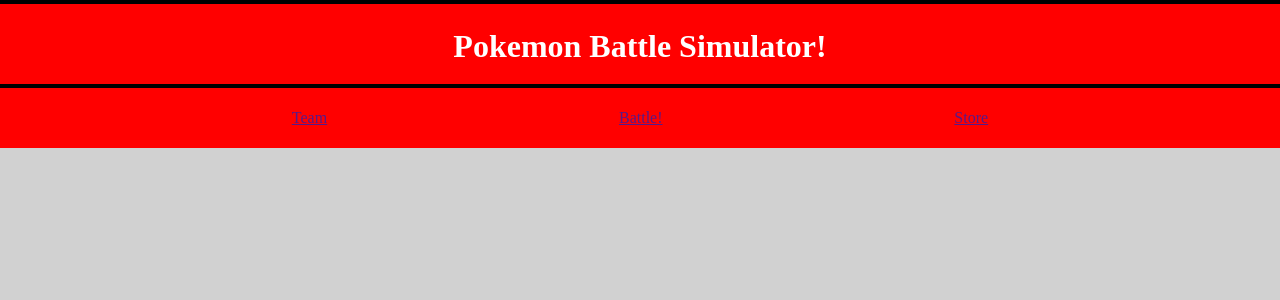
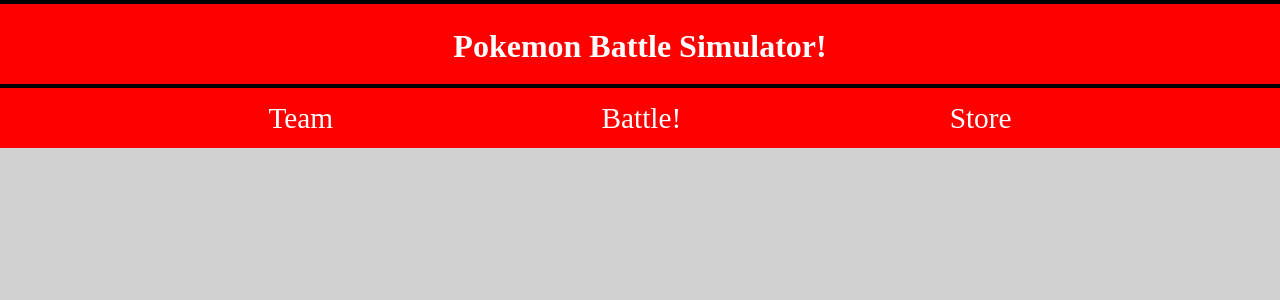
Before and after one commit to Serrin-Sage/Pokemon-Battle-Project, a React (Vite) app: page / in a window 1280 px wide. Shown: the top 300 px of the page. Built offline with nearby package versions, Linux system fonts and the light colour scheme.

Commit message:
added css styling to link titles

```diff
--- a/src/index.css
+++ b/src/index.css
@@ -21,6 +21,7 @@
 .header-title {
   margin: auto;
   padding: 1.5rem;
+  cursor: default;
 }
 
 .navbar {
@@ -31,3 +32,29 @@
   justify-content: space-evenly;
   align-items: center;
 }
+
+.link-title {
+  text-decoration: none;
+  display: inline-block;
+  position: relative;
+  font-size: 22pt;
+  color: white;
+}
+
+.link-title:after {
+  content: '';
+    position: absolute;
+    width: 100%;
+    transform: scaleX(0);
+    height: 2px;
+    bottom: 0;
+    left: 0;
+    background-color: #ffffff;
+    transform-origin: bottom;
+    transition: transform 0.20s ease-out;
+}
+
+.link-title:hover:after {
+  transform: scaleX(1);
+  transform-origin: bottom;
+}
```
